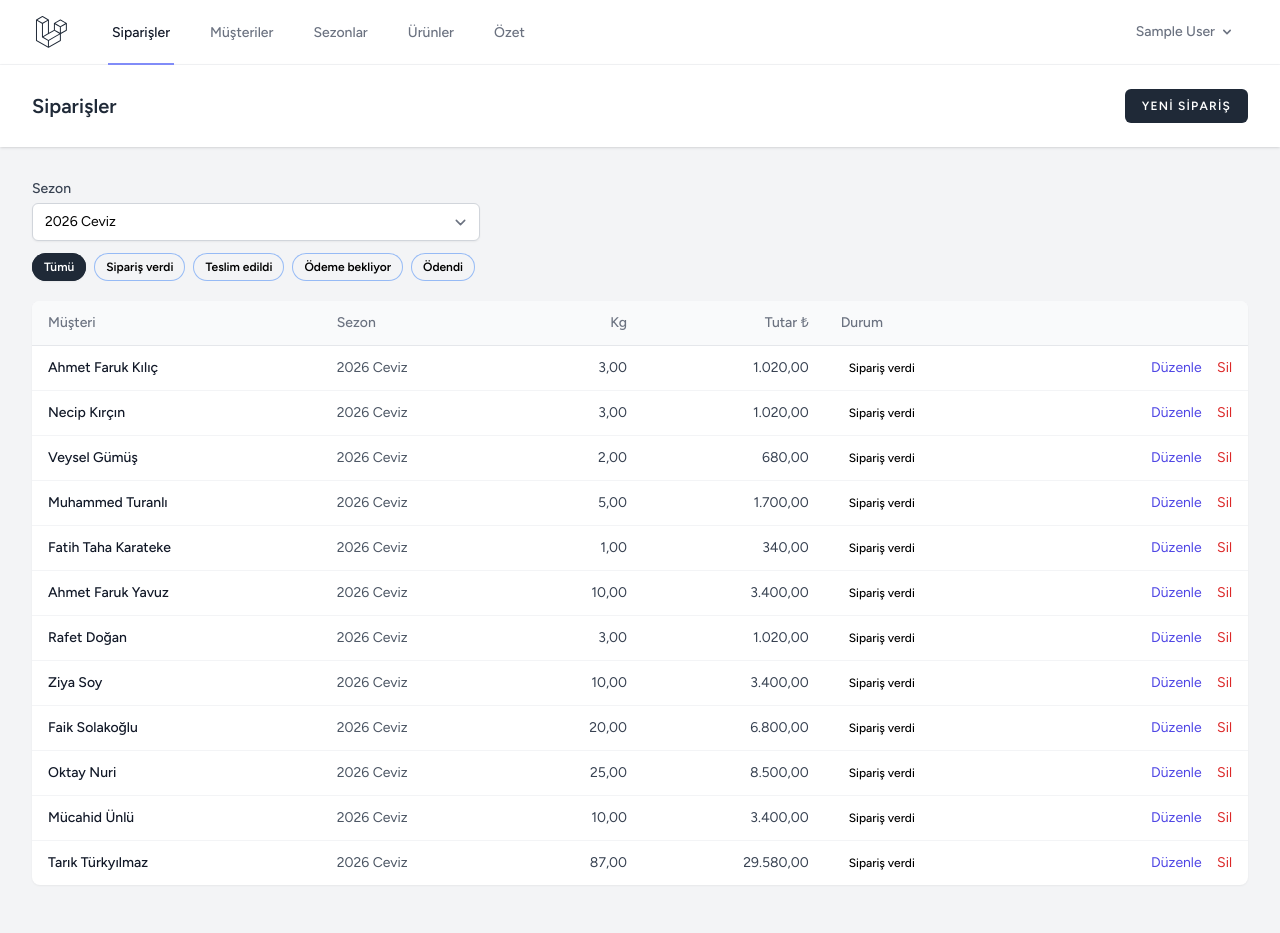
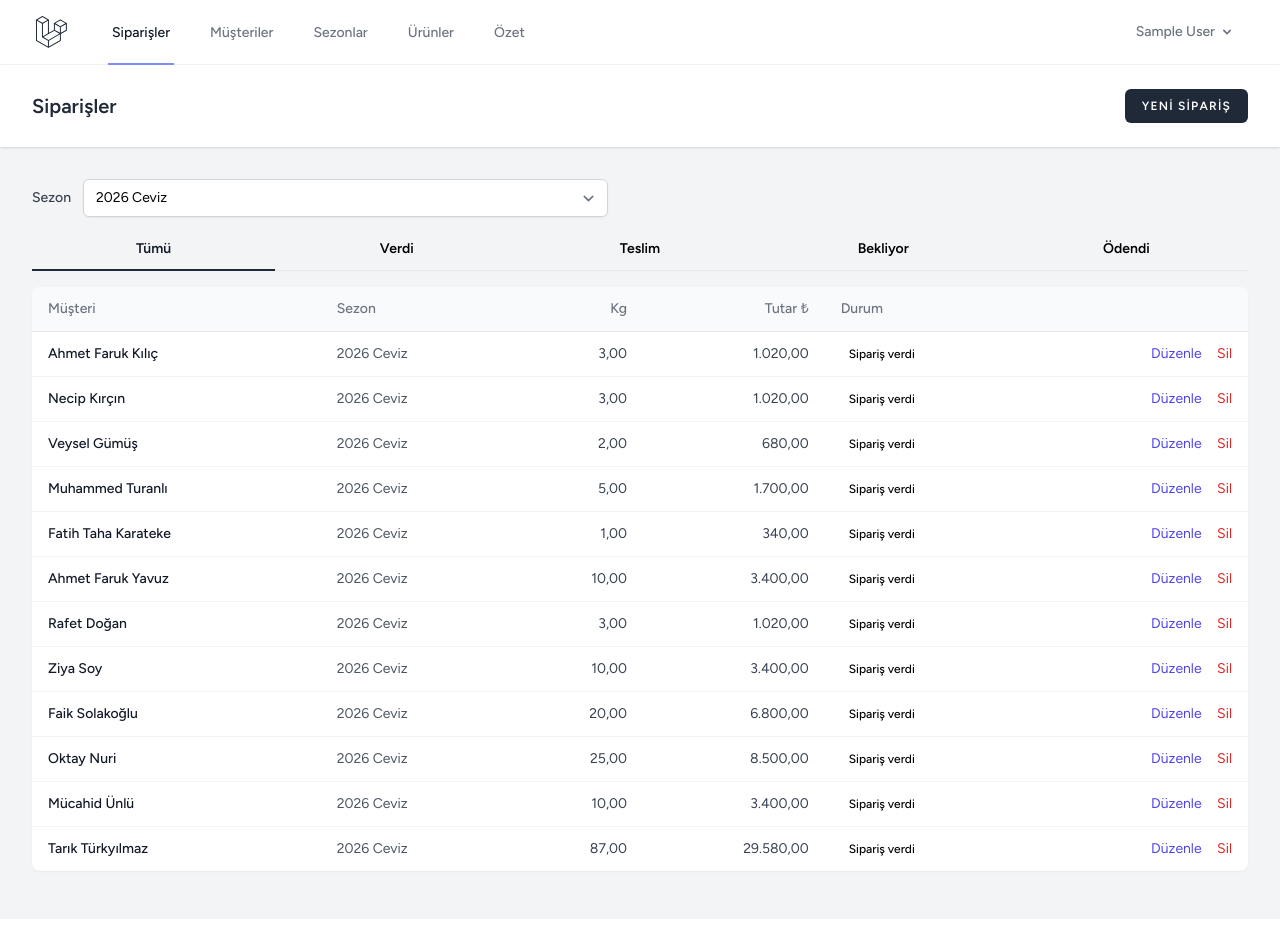
Before and after one commit to fatih-tutar/nuts, a Laravel app: page /orders in a window 1280 px wide. After the commit the page ends 873 px from the top, so only its background shows below. Run offline with Laravel 12, Linux system fonts and the light colour scheme; the visitor is signed in with stand-in values (Sample User, id 1); data comes from the database, SQL or seed files in the repository; style sheets or scripts are compiled from the project's sources.

Commit message:
Use equal-width status tabs and put season label beside its select.
Co-authored-by: Cursor <cursoragent@cursor.com>

```diff
--- a/resources/views/orders/index.blade.php
+++ b/resources/views/orders/index.blade.php
@@ -25,12 +25,12 @@
             @endphp
 
             <div class="space-y-3">
-                <form method="GET" class="max-w-md">
+                <form method="GET" class="flex items-center gap-3 max-w-xl">
                     @if ($activeStatus !== '')
                         <input type="hidden" name="status" value="{{ $activeStatus }}">
                     @endif
-                    <x-input-label for="filter_season_id" value="Sezon" />
-                    <select id="filter_season_id" name="season_id" onchange="this.form.submit()" class="mt-1 block w-full border-gray-300 focus:border-indigo-500 focus:ring-indigo-500 rounded-md shadow-sm text-sm">
+                    <x-input-label for="filter_season_id" value="Sezon" class="!mb-0 shrink-0" />
+                    <select id="filter_season_id" name="season_id" onchange="this.form.submit()" class="block w-full border-gray-300 focus:border-indigo-500 focus:ring-indigo-500 rounded-md shadow-sm text-sm">
                         <option value="">Tümü</option>
                         @foreach ($seasons as $season)
                             <option value="{{ $season->id }}" @selected((string) ($filters['season_id'] ?? '') === (string) $season->id)>{{ $season->displayName() }}</option>
@@ -38,12 +38,12 @@
                     </select>
                 </form>
 
-                <div class="flex gap-2 overflow-x-auto pb-1 -mx-1 px-1" role="tablist" aria-label="Sipariş durumu">
+                <div class="grid grid-cols-5 border-b border-gray-200" role="tablist" aria-label="Sipariş durumu">
                     <a
                         href="{{ route('orders.index', $seasonQuery) }}"
                         role="tab"
                         aria-selected="{{ $activeStatus === '' ? 'true' : 'false' }}"
-                        class="shrink-0 inline-flex items-center rounded-full px-3 py-1.5 text-xs font-semibold ring-1 ring-inset transition {{ $activeStatus === '' ? 'bg-gray-800 text-white ring-gray-800 shadow-sm' : 'bg-gray-100 text-gray-700 ring-gray-200 hover:bg-gray-200' }}"
+                        class="min-w-0 px-1 py-2.5 text-center text-[11px] sm:text-sm font-semibold border-b-2 -mb-px transition {{ $activeStatus === '' ? 'border-gray-800 text-gray-900' : 'border-transparent text-gray-500 hover:text-gray-700 hover:border-gray-300' }}"
                     >
                         Tümü
                     </a>
@@ -52,9 +52,9 @@
                             href="{{ route('orders.index', array_merge($seasonQuery, ['status' => $statusCase->value])) }}"
                             role="tab"
                             aria-selected="{{ $activeStatus === $statusCase->value ? 'true' : 'false' }}"
-                            class="shrink-0 inline-flex items-center rounded-full px-3 py-1.5 text-xs font-semibold ring-1 ring-inset transition {{ $statusCase->tabClasses($activeStatus === $statusCase->value) }}"
+                            class="min-w-0 px-1 py-2.5 text-center text-[11px] sm:text-sm font-semibold border-b-2 -mb-px transition {{ $statusCase->tabClasses($activeStatus === $statusCase->value) }}"
                         >
-                            {{ $statusCase->shortLabel() }}
+                            {{ $statusCase->tabLabel() }}
                         </a>
                     @endforeach
                 </div>
```
Also changed, not shown: app/Enums/OrderStatus.php (+19 -9 lines).
